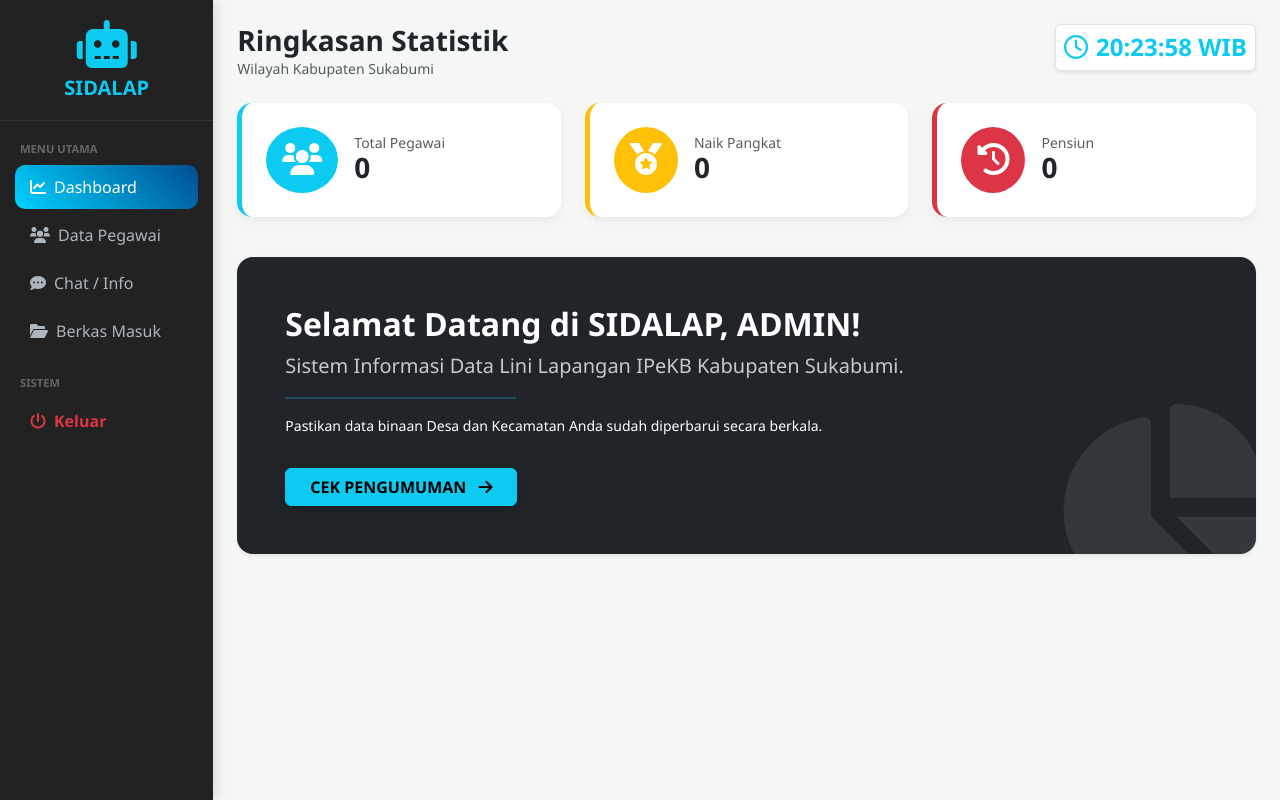
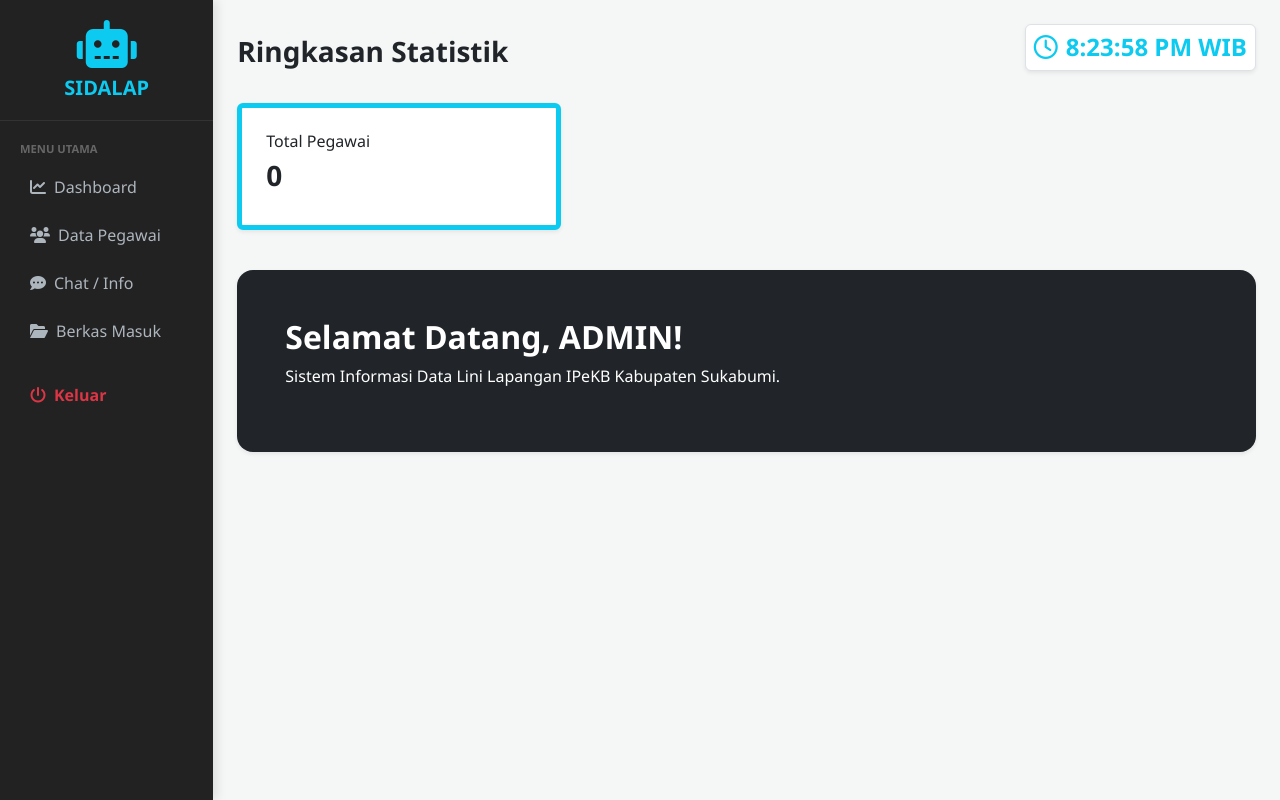
Before and after one commit to hamdanisaja007-star/HAMDANI, a Flask app: page /dashboard in a window 1280 px wide. Run offline with Flask 3, Linux system fonts and the light colour scheme; the visitor is signed in with stand-in values (Sample User, id 1); parts of the project's set-up code (start-up, migrations or seed data) failed here and were passed over.

Commit message:
Update index.html

```diff
--- a/templates/index.html
+++ b/templates/index.html
@@ -3,19 +3,17 @@
 <head>
     <meta charset="UTF-8">
     <meta name="viewport" content="width=device-width, initial-scale=1.0">
-    <title>DASHBOARD | SIDALAP</title>
+    <title>SIDALAP | IPeKB Sukabumi</title>
     <link href="https://cdn.jsdelivr.net/npm/bootstrap@5.3.0/dist/css/bootstrap.min.css" rel="stylesheet">
     <link rel="stylesheet" href="https://cdnjs.cloudflare.com/ajax/libs/font-awesome/6.0.0/css/all.min.css">
     <style>
         :root { --primary-blue: #00d2ff; --dark-bg: #1a1a1a; }
         body { background-color: #f4f7f6; font-family: 'Segoe UI', sans-serif; }
-        .sidebar { background: #222; color: white; min-height: 100vh; position: sticky; top: 0; box-shadow: 4px 0 10px rgba(0,0,0,0.1); }
+        .sidebar { background: #222; color: white; min-height: 100vh; position: sticky; top: 0; box-shadow: 4px 0 10px rgba(0,0,0,0.1); z-index: 1000; }
         .sidebar-header { padding: 20px; text-align: center; border-bottom: 1px solid #333; }
         .nav-label { font-size: 0.7rem; font-weight: bold; color: #666; text-transform: uppercase; padding: 20px 20px 5px; }
         .nav-link { color: #adb5bd; transition: 0.3s; margin: 2px 15px; display: flex; align-items: center; padding: 10px 15px; text-decoration: none; }
         .nav-link:hover, .nav-link.active { color: white; background: linear-gradient(45deg, #00d2ff, #004e92); border-radius: 10px; }
-        .stat-card { border-radius: 15px; border: none; transition: 0.3s; box-shadow: 0 4px 10px rgba(0,0,0,0.05); }
-        .stat-card:hover { transform: translateY(-5px); }
     </style>
 </head>
 <body>
@@ -27,11 +25,10 @@
                 <i class="fas fa-robot fa-3x text-info mb-2"></i>
                 <h5 class="fw-bold text-info mb-0">SIDALAP</h5>
             </div>
-
             <div class="nav-label">Menu Utama</div>
             <ul class="nav flex-column">
                 {% if session['user_role'] == 'admin' %}
-                    <li class="nav-item"><a class="nav-link active" href="/dashboard"><i class="fas fa-chart-line me-2"></i> Dashboard</a></li>
+                    <li class="nav-item"><a class="nav-link" href="/dashboard"><i class="fas fa-chart-line me-2"></i> Dashboard</a></li>
                     <li class="nav-item"><a class="nav-link" href="/data_pegawai"><i class="fas fa-users me-2"></i> Data Pegawai</a></li>
                     <li class="nav-item"><a class="nav-link" href="/chat_info"><i class="fas fa-comment-dots me-2"></i> Chat / Info</a></li>
                     <li class="nav-item"><a class="nav-link" href="/admin/berkas_masuk"><i class="fas fa-folder-open me-2"></i> Berkas Masuk</a></li>
@@ -40,82 +37,32 @@
                     <li class="nav-item"><a class="nav-link" href="/berkas_saya"><i class="fas fa-cloud-upload-alt me-2"></i> Upload Berkas</a></li>
                     <li class="nav-item"><a class="nav-link" href="/chat_info"><i class="fas fa-comments me-2"></i> Chat / Info</a></li>
                 {% endif %}
-            </ul>
-
-            <div class="nav-label">Sistem</div>
-            <ul class="nav flex-column">
-                <li class="nav-item"><a class="nav-link text-danger fw-bold" href="/logout"><i class="fas fa-power-off me-2"></i> Keluar</a></li>
+                <li class="nav-item mt-3"><a class="nav-link text-danger fw-bold" href="/logout"><i class="fas fa-power-off me-2"></i> Keluar</a></li>
             </ul>
         </div>
 
         <div class="col-md-10 p-4">
+            {% block content %}
             <div class="d-flex justify-content-between align-items-center mb-4">
-                <div>
-                    <h3 class="fw-bold text-dark mb-0">Ringkasan Statistik</h3>
-                    <p class="text-muted small mb-0">Wilayah Kabupaten Sukabumi</p>
-                </div>
+                <h3 class="fw-bold text-dark mb-0">Ringkasan Statistik</h3>
                 <div id="clock" class="h4 fw-bold text-info border p-2 rounded shadow-sm bg-white"></div>
             </div>
 
             <div class="row mb-4">
                 {% if session['user_role'] == 'admin' %}
                 <div class="col-md-4 mb-3">
-                    <div class="card stat-card bg-white p-4 border-start border-info border-5">
-                        <div class="d-flex align-items-center">
-                            <div class="bg-info text-white p-3 rounded-circle me-3"><i class="fas fa-users fa-2x"></i></div>
-                            <div><h6 class="text-muted mb-0 small">Total Pegawai</h6><h3 class="fw-bold mb-0">{{ pegawai|length }}</h3></div>
-                        </div>
-                    </div>
-                </div>
-                <div class="col-md-4 mb-3">
-                    <div class="card stat-card bg-white p-4 border-start border-warning border-5">
-                        <div class="d-flex align-items-center">
-                            <div class="bg-warning text-white p-3 rounded-circle me-3"><i class="fas fa-medal fa-2x"></i></div>
-                            <div><h6 class="text-muted mb-0 small">Naik Pangkat</h6><h3 class="fw-bold mb-0">{{ notif_pangkat|length }}</h3></div>
-                        </div>
-                    </div>
-                </div>
-                <div class="col-md-4 mb-3">
-                    <div class="card stat-card bg-white p-4 border-start border-danger border-5">
-                        <div class="d-flex align-items-center">
-                            <div class="bg-danger text-white p-3 rounded-circle me-3"><i class="fas fa-history fa-2x"></i></div>
-                            <div><h6 class="text-muted mb-0 small">Pensiun</h6><h3 class="fw-bold mb-0">{{ notif_pensiun|length }}</h3></div>
-                        </div>
-                    </div>
-                </div>
-                {% else %}
-                <div class="col-md-6 mb-3">
-                    <div class="card stat-card bg-white p-4 border-start border-info border-5">
-                        <div class="d-flex align-items-center">
-                            <div class="bg-info text-white p-3 rounded-circle me-3"><i class="fas fa-file-upload fa-2x"></i></div>
-                            <div><h6 class="text-muted mb-0 small">Berkas Terkirim</h6><h3 class="fw-bold mb-0">Klik Menu Berkas</h3></div>
-                        </div>
-                    </div>
-                </div>
-                <div class="col-md-6 mb-3">
-                    <div class="card stat-card bg-white p-4 border-start border-success border-5">
-                        <div class="d-flex align-items-center">
-                            <div class="bg-success text-white p-3 rounded-circle me-3"><i class="fas fa-bullhorn fa-2x"></i></div>
-                            <div><h6 class="text-muted mb-0 small">Info Terbaru</h6><h3 class="fw-bold mb-0">{{ info_terkini|length }}</h3></div>
-                        </div>
+                    <div class="card p-4 border-start border-info border-5 shadow-sm">
+                        <h6>Total Pegawai</h6><h3 class="fw-bold">{{ pegawai|length }}</h3>
                     </div>
                 </div>
                 {% endif %}
             </div>
 
-            <div class="card border-0 shadow-sm p-5 bg-dark text-white rounded-4 overflow-hidden position-relative">
-                <div style="z-index: 2; position: relative;">
-                    <h2 class="fw-bold">Selamat Datang di SIDALAP, {{ session['user_role'].upper() }}!</h2>
-                    {% if user_now %}
-                        <h4 class="text-info">{{ user_now.nama }}</h4>
-                    {% endif %}
-                    <p class="lead opacity-75">Sistem Informasi Data Lini Lapangan IPeKB Kabupaten Sukabumi.</p>
-                    <hr class="w-25 border-info border-2">
-                    <p class="small">Pastikan data binaan Desa dan Kecamatan Anda sudah diperbarui secara berkala.</p>
-                    <a href="/chat_info" class="btn btn-info fw-bold px-4 mt-3 shadow">CEK PENGUMUMAN <i class="fas fa-arrow-right ms-2"></i></a>
-                </div>
-                <i class="fas fa-chart-pie position-absolute text-secondary opacity-25" style="font-size: 200px; bottom: -50px; right: -20px; z-index: 1;"></i>
+            <div class="card border-0 shadow-sm p-5 bg-dark text-white rounded-4">
+                <h2 class="fw-bold">Selamat Datang, {{ session['user_role'].upper() }}!</h2>
+                <p>Sistem Informasi Data Lini Lapangan IPeKB Kabupaten Sukabumi.</p>
             </div>
+            {% endblock %}
         </div>
     </div>
 </div>
@@ -124,12 +71,9 @@
 <script>
     function startTime() {
         const today = new Date();
-        let h = today.getHours(); let m = today.getMinutes(); let s = today.getSeconds();
-        m = checkTime(m); s = checkTime(s);
-        document.getElementById('clock').innerHTML = '<i class="far fa-clock me-2"></i>' + h + ":" + m + ":" + s + " WIB";
+        document.getElementById('clock').innerHTML = '<i class="far fa-clock me-2"></i>' + today.toLocaleTimeString() + " WIB";
         setTimeout(startTime, 1000);
     }
-    function checkTime(i) { if (i < 10) {i = "0" + i}; return i; }
     startTime();
 </script>
 </body>
```
